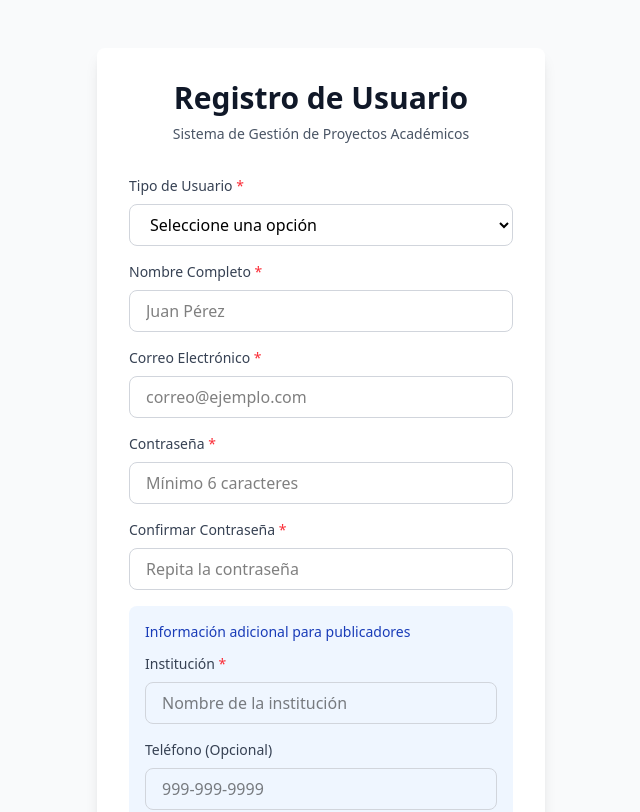
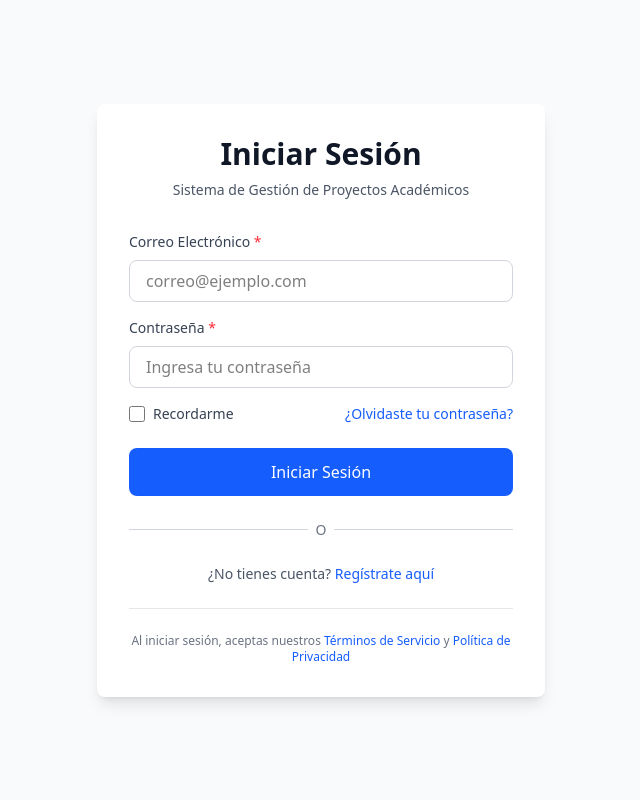
Before and after one commit to zeusCach/Sistema_Gestor_De_Proyectos_Academicos, a React (Vite) app: page / in a window 1280 px wide. Shown: the top 812 px of the page, without its empty margins (319-959 px from the left). Built offline with nearby package versions, Linux system fonts and the light colour scheme.

Commit message:
Creando manejo de rutas entre la vista login y registro(Instalacion de dependencias react-router)

```diff
--- a/package.json
+++ b/package.json
@@ -13,6 +13,7 @@
     "@tailwindcss/vite": "^4.1.17",
     "react": "^19.2.0",
     "react-dom": "^19.2.0",
+    "react-router-dom": "^7.9.6",
     "tailwindcss": "^4.1.17"
   },
   "devDependencies": {
--- a/src/App.jsx
+++ b/src/App.jsx
@@ -1,11 +1,17 @@
-import {RegisterForm} from './components/RegisterForm.jsx'
+
+import { BrowserRouter } from "react-router-dom";
+import { AppRouter } from "./routes/AppRouter.jsx";
+
 import './styles/App.css'
 
 function App() {
 
   return (
     <>
-      <RegisterForm/>
+      <BrowserRouter>
+        <AppRouter />
+      </BrowserRouter>
+
     </>
   )
 }
--- a/src/components/LoginForm.jsx
+++ b/src/components/LoginForm.jsx
@@ -2,6 +2,10 @@
 import { Checkbox } from './Checkbox.jsx';
 import {InputField} from './InputField.jsx'
 import {Button} from './Button.jsx'
+
+//react router
+import { Link } from "react-router-dom";
+
 
 export const LoginForm = () => {
   return (
@@ -34,9 +38,9 @@ export const LoginForm = () => {
             name="remember"
           />
 
-          <a href="/recuperar-password" className="text-sm text-blue-600 hover:text-blue-700 font-medium">
+          <Link to="/recuperar-password" className="text-sm text-blue-600 hover:text-blue-700 font-medium">
             ¿Olvidaste tu contraseña?
-          </a>
+          </Link>
         </div>
 
         <Button variant="primary">Iniciar Sesión</Button>
@@ -55,22 +59,22 @@ export const LoginForm = () => {
         <div className="mt-6 text-center">
           <p className="text-sm text-gray-600">
             ¿No tienes cuenta?{' '}
-            <a href="/registro" className="text-blue-600 hover:text-blue-700 font-medium">
+            <Link to="/register" className="text-blue-600 hover:text-blue-700 font-medium">
               Regístrate aquí
-            </a>
+            </Link>
           </p>
         </div>
 
         <div className="mt-6 pt-6 border-t border-gray-200">
           <p className="text-xs text-center text-gray-500">
             Al iniciar sesión, aceptas nuestros{' '}
-            <a href="/terminos" className="text-blue-600 hover:text-blue-700">
+            <Link to="/terminos" className="text-blue-600 hover:text-blue-700">
               Términos de Servicio
-            </a>{' '}
+            </Link>{' '}
             y{' '}
-            <a href="/privacidad" className="text-blue-600 hover:text-blue-700">
+            <Link to="/privacidad" className="text-blue-600 hover:text-blue-700">
               Política de Privacidad
-            </a>
+            </Link>
           </p>
         </div>
       </div>
--- a/src/components/RegisterForm.jsx
+++ b/src/components/RegisterForm.jsx
@@ -2,7 +2,8 @@
 import {SelectField} from './SelectField.jsx'
 import {InputField} from './InputField.jsx'
 import {Button} from './Button.jsx'
-import { LoginForm } from './LoginForm.jsx';
+import { Link } from "react-router-dom";
+
 
 export const RegisterForm = () => {
   const roleOptions = [
@@ -82,9 +83,9 @@ export const RegisterForm = () => {
         <div className="mt-6 text-center">
           <p className="text-sm text-gray-600">
             ¿Ya tienes cuenta?{' '}
-            <a href={`${LoginForm}`} className="text-blue-600 hover:text-blue-700 font-medium">
+            <Link to="/login" className="text-blue-600 hover:text-blue-700 font-medium">
               Inicia sesión aquí
-            </a>
+            </Link>
           </p>
         </div>
       </div>
--- a/src/routes/AppRouter.jsx
+++ b/src/routes/AppRouter.jsx
@@ -0,0 +1,18 @@
+//Rutas
+
+import { Route, Routes } from "react-router-dom";
+import { LoginForm } from "../components/LoginForm.jsx";
+import { RegisterForm } from "../components/RegisterForm.jsx";
+
+
+export const AppRouter = () => {
+    return (
+        <Routes>
+
+            <Route path="/" element={<LoginForm />} />
+
+            <Route path="/login" element={<LoginForm />} />
+            <Route path="/register" element={<RegisterForm/>}></Route>
+        </Routes>
+    )
+}
```
Also changed, not shown: 1 other file (tests, documents, lock files or other folders).
